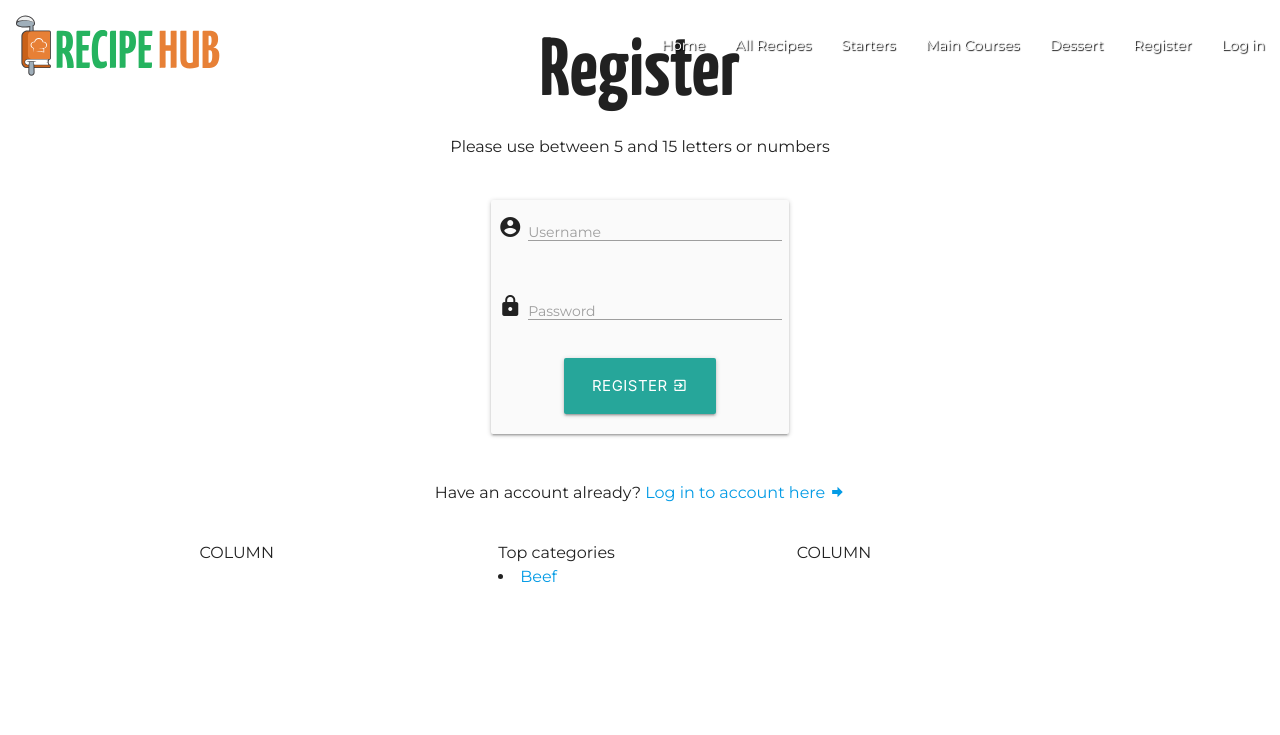
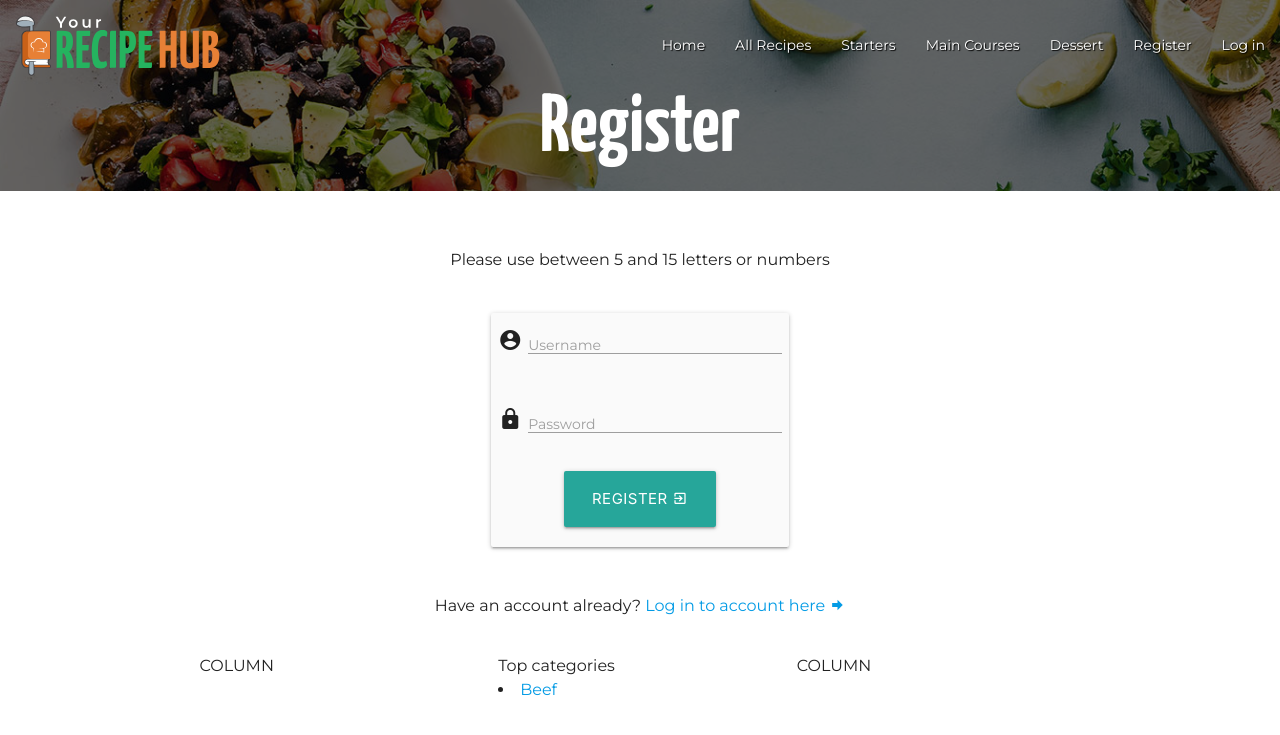
Before and after one commit to Bourkekev/ms3-your-recipe-hub, a Flask app: page /register in a window 1280 px wide. Shown: the top 735 px of the page. Run offline with Flask 2, Linux system fonts and the light colour scheme; some libraries are stand-ins or nearby versions.

Commit message:
Move flash template to layout file, and place on all pages

```diff
--- a/app.py
+++ b/app.py
@@ -51,7 +51,7 @@ def register():
 
         # put new user into session cookie
         session["user"] = request.form.get("user_name").lower()
-        flash("Registration successful")
+        flash("Registration successful. You are signed in.")
         return redirect(url_for("profile", user_name=session["user"]))
 
     return render_template("register.html")
--- a/static/css/style.css
+++ b/static/css/style.css
@@ -274,6 +274,10 @@ label,
 }
 
 /* Flashes */
+.flashes .message {
+    background: #78E3A4;
+}
+
 .flashes li {
     padding: 15px;
     font-weight: 600;
--- a/templates/404.html
+++ b/templates/404.html
@@ -8,6 +8,7 @@
         </div>
     </div>
 </div>
+{% include 'layout/flash-messages.html' %}
 <div class="container">
     <h2>404 page not found, this recipe has been eaten.</h2>
     <p><a href="{{ url_for('index') }}">Back to home</a></p>
--- a/templates/add_category.html
+++ b/templates/add_category.html
@@ -8,6 +8,7 @@
         </div>
     </div>
 </div>
+{% include 'layout/flash-messages.html' %}
 <div class="container">
     <div class="row card-panel grey lighten-5">
         <form class="col s12" method="POST" action="{{ url_for('add_category') }}">
--- a/templates/add_recipe.html
+++ b/templates/add_recipe.html
@@ -9,6 +9,7 @@
         </div>
     </div>
 </div>
+{% include 'layout/flash-messages.html' %}
 <div class="container">
     <div class="row card-panel grey lighten-5">
         <form class="col s12" method="POST" action="{{ url_for('add_recipe') }}">
--- a/templates/base.html
+++ b/templates/base.html
@@ -76,19 +76,6 @@
         </nav>
     </header>
     <main id="maincontent">
-        <!-- Flashed messages -->
-        <div class="container">
-            {% with messages = get_flashed_messages(with_categories=true) %}
-                {% if messages %}
-                    <ul class="flashes">
-                        {% for category, message in messages %}
-                        <li class="{{ category }}"><i class="material-icons">info</i>{{ message }}</li>
-                        {% endfor %}
-                    </ul>
-                {% endif %}
-            {% endwith %}
-        </div>
-
         {% block content %}
 
         {% endblock %}
--- a/templates/categories.html
+++ b/templates/categories.html
@@ -8,6 +8,7 @@
         </div>
     </div>
 </div>
+{% include 'layout/flash-messages.html' %}
 <div class="container">
     <a class="waves-effect waves-light btn-large" href="{{url_for('add_category')}}">Add Category <i class="material-icons">library_add</i></a>
     <div class="row categories">
--- a/templates/edit_category.html
+++ b/templates/edit_category.html
@@ -8,6 +8,7 @@
         </div>
     </div>
 </div>
+{% include 'layout/flash-messages.html' %}
 <div class="container">
     <div class="row card-panel grey lighten-5">
         <form class="col s12" method="POST" action="{{ url_for('edit_category', category_id=category._id) }}">
--- a/templates/edit_recipe.html
+++ b/templates/edit_recipe.html
@@ -8,6 +8,7 @@
         </div>
     </div>
 </div>
+{% include 'layout/flash-messages.html' %}
 <div class="container">
     <a class="waves-effect waves-light btn-small orange darken-4" href="{{url_for('single_recipe',recipe_id=recipe._id)}}"><i class="material-icons left">chevron_left</i>Back to recipe</a>
     <div class="row card-panel grey lighten-5">
--- a/templates/index.html
+++ b/templates/index.html
@@ -1,6 +1,7 @@
 {% extends 'base.html' %}
 
 {% block content %}
+{% include 'layout/flash-messages.html' %}
 <!-- Search title panel -->
 <div class="search-hero title-panel">
     <div class="container white-text">
--- /dev/null
+++ b/templates/layout/flash-messages.html
@@ -0,0 +1,16 @@
+<!-- Flashed messages -->
+<div class="container">
+    <div class="row">
+        <div class="col s12">
+            {% with messages = get_flashed_messages(with_categories=true) %}
+                {% if messages %}
+                    <ul class="flashes">
+                        {% for category, message in messages %}
+                        <li class="valign-wrapper {{ category }}"><i class="material-icons">info</i>{{ message }}</li>
+                        {% endfor %}
+                    </ul>
+                {% endif %}
+            {% endwith %}
+        </div>
+    </div>
+</div>
--- a/templates/register.html
+++ b/templates/register.html
@@ -1,10 +1,17 @@
 {% extends 'base.html' %}
 {% block title %}Register - {% endblock %}
 {% block content %}
+<div class="title-panel">
+    <div class="container">
+        <div class="row">
+            <h1 class="page-title text-center">Register</h1>
+        </div>
+    </div>
+</div>
+{% include 'layout/flash-messages.html' %}
 <div class="container">
     <div class="row">
         <div class="col s12 center-align">
-            <h1 class="center-align">Register</h1>
             <p>Please use between 5 and 15 letters or numbers</p>
         </div>
     </div>
```
Also changed, not shown: templates/login.html (+8 -1 lines), templates/profile.html (+6 -3 lines).
